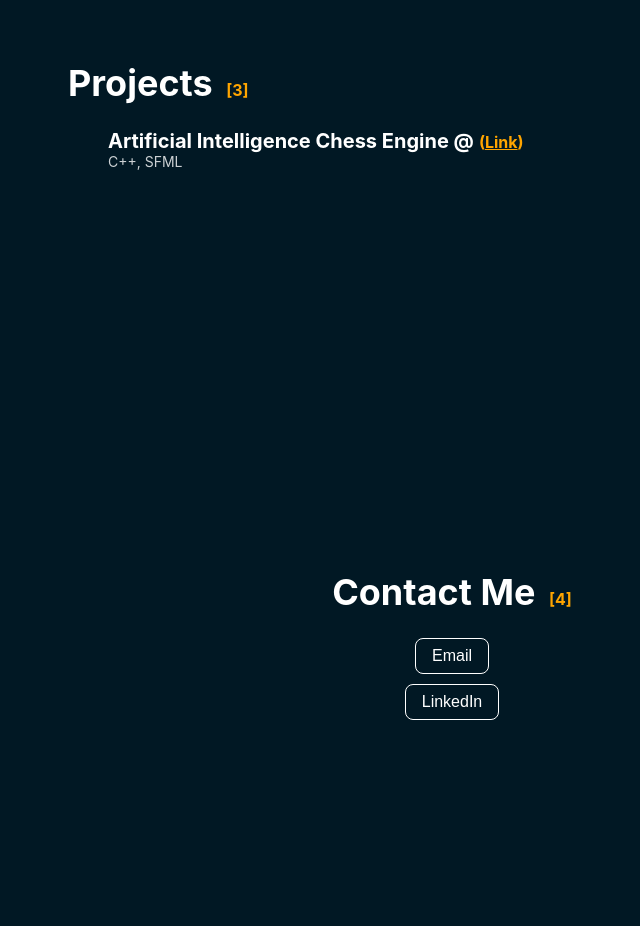
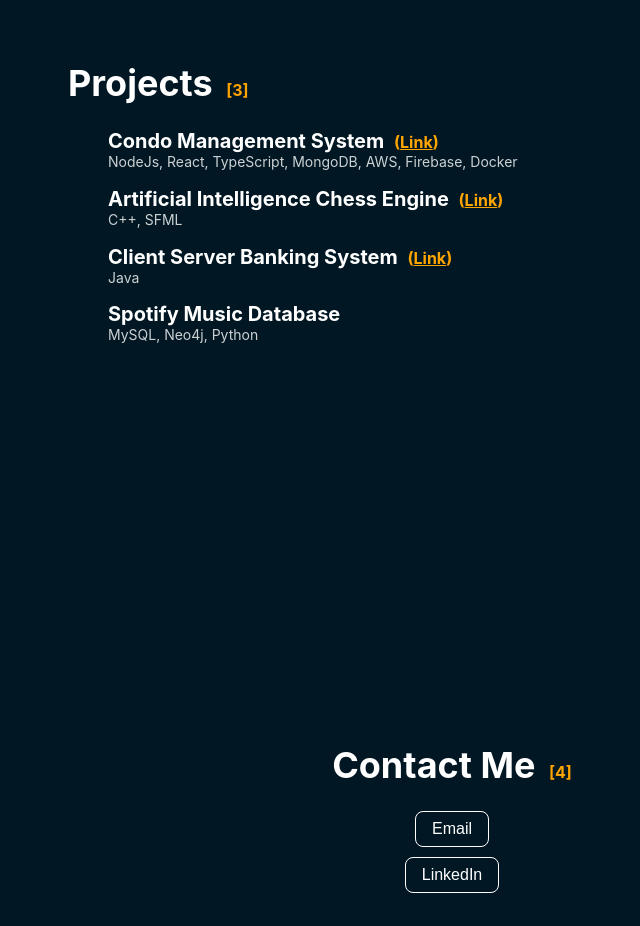
Before and after one commit to MustafaSameem/Personal_Website, a React (Create React App) app: page / in a window 1280 px wide. Shown: the part 2280-3206 px from the top of the page, without its empty margins (188-828 px from the left). Built offline with nearby package versions, Linux system fonts and the light colour scheme.

Commit message:
Update Projects.js

```diff
--- a/src/components/Projects.js
+++ b/src/components/Projects.js
@@ -6,9 +6,20 @@ function Projects() {
       <div className="projects">
         <h1 id="projects">Projects <span>[3]</span></h1>
 
-        <h2>Artificial Intelligence Chess Engine @<span>(<a href="https://github.com/MustafaSameem/Chess-Engine"
+        <h2>Condo Management System <span>(<a href="https://soen-390-project.onrender.com/"
+          className="orange-link" target="_blank" rel="noreferrer">Link</a>)</span></h2>
+        <p>NodeJs, React, TypeScript, MongoDB, AWS, Firebase, Docker</p>
+
+        <h2>Artificial Intelligence Chess Engine <span>(<a href="https://github.com/MustafaSameem/Chess-Engine"
           className="orange-link" target="_blank" rel="noreferrer">Link</a>)</span></h2>
         <p>C++, SFML</p>
+
+        <h2>Client Server Banking System <span>(<a href="https://github.com/MustafaSameem/Asynchronous-banking-System"
+          className="orange-link" target="_blank" rel="noreferrer">Link</a>)</span></h2>
+        <p>Java</p>
+
+        <h2>Spotify Music Database</h2>
+        <p>MySQL, Neo4j, Python</p>
 
       </div>
     );
```
